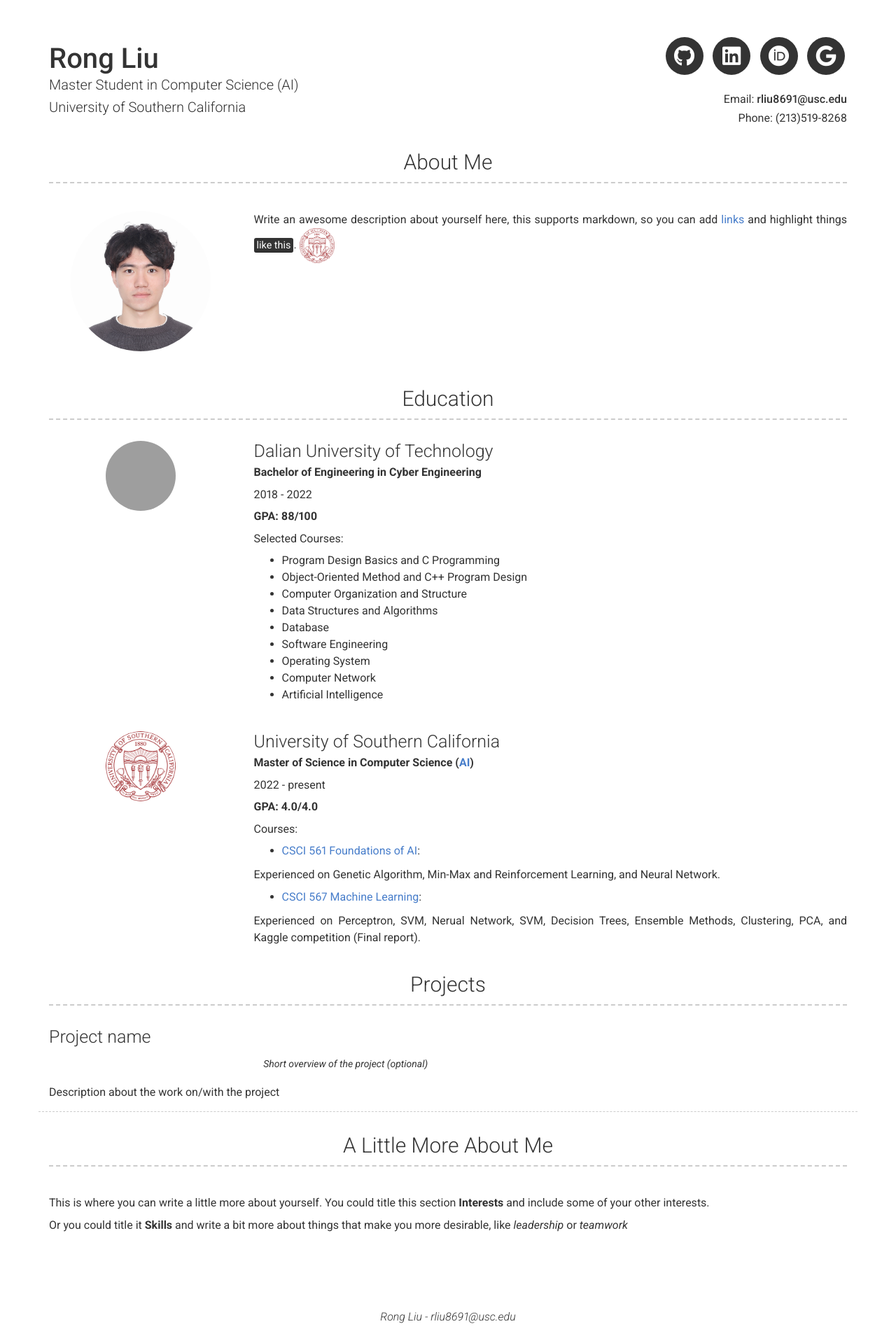
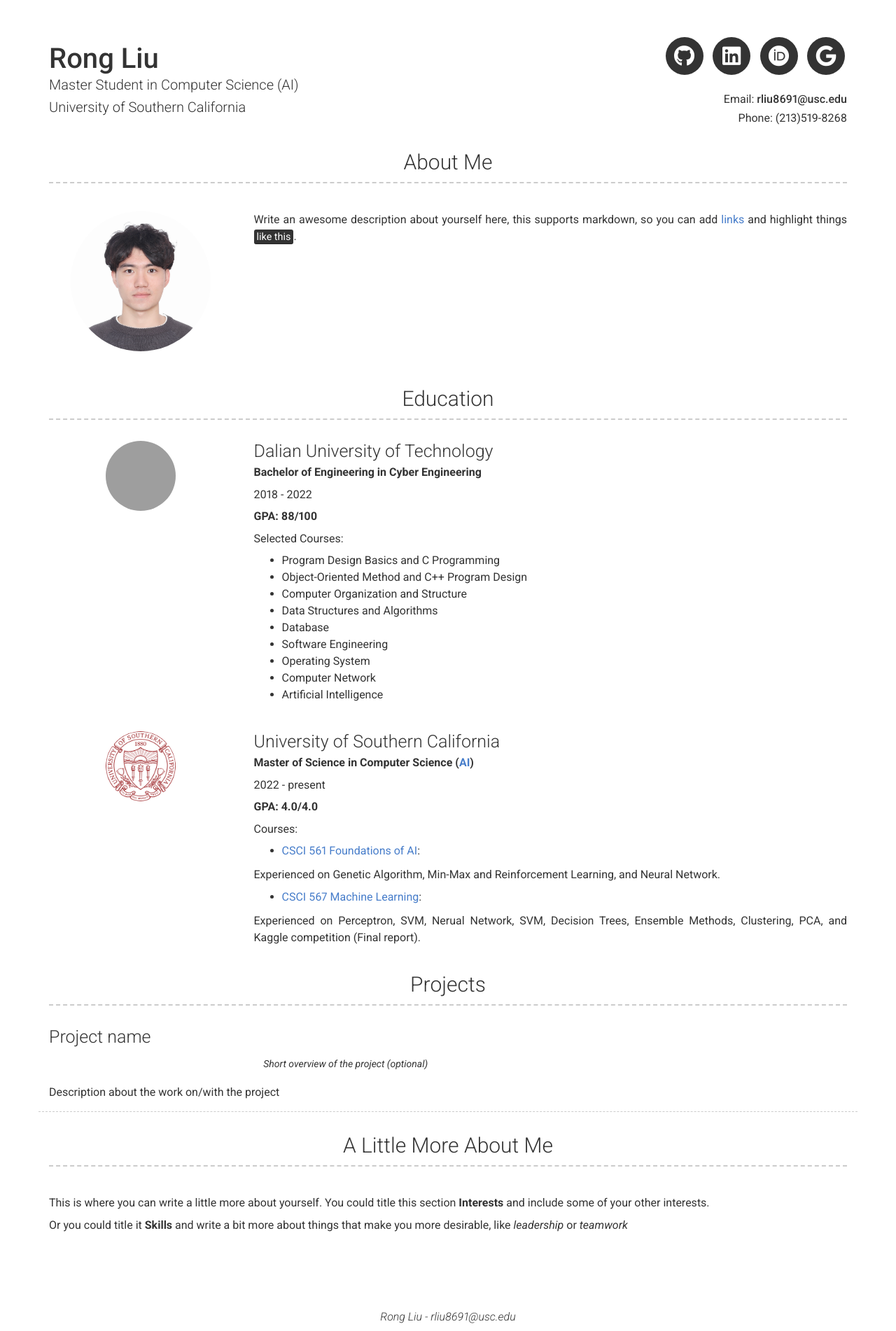
Before and after one commit to RongLiu-Leo/rongliu-leo.github.io, a Jekyll site: the page built from index.md, in a window 1280 px wide. Shown: the whole page at 70% size. Built offline with Jekyll 4.4.1, drawn with Linux system fonts in a browser that asks for light colours; nearby versions of some CDN libraries; grey boxes are pictures that could not be loaded.

Commit message:
Update _config.yml

```diff
--- a/_config.yml
+++ b/_config.yml
@@ -54,7 +54,6 @@ googlescholar_username: MrWUyWkAAAAJ
 about_profile_image: images/profile.jpg
 about_content: | # this will include new lines to allow paragraphs
   Write an awesome description about yourself here, this supports markdown, so you can add [links](http://foobar.com) and highlight things <mark>like this</mark>.
-   <img src="images/USC.png" width = "50" height = "50" align=center />
 
 
 
```
